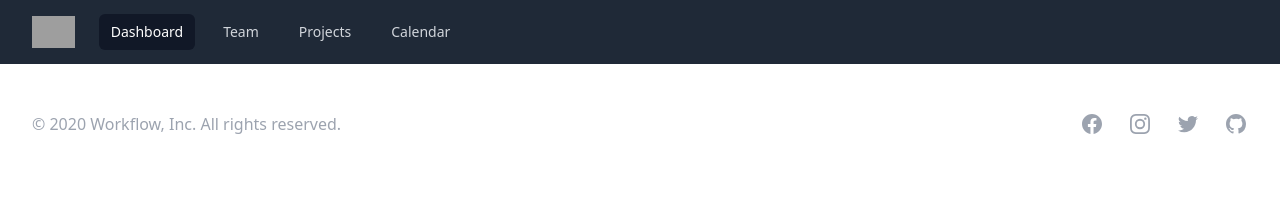
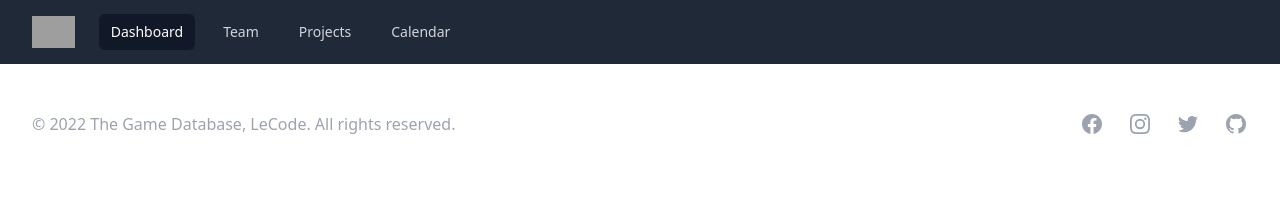
Before and after one commit to lecode-dev/games-api, a React (Create React App) app: page / in a window 1280 px wide. Shown: the top 202 px of the page. Built offline with nearby package versions, Linux system fonts and the light colour scheme; grey boxes are pictures that could not be loaded.

Commit message:
Changing date and project name

```diff
--- a/src/components/Footer.tsx
+++ b/src/components/Footer.tsx
@@ -63,7 +63,7 @@ const navigation = [
             ))}
           </div>
           <div className="mt-8 md:mt-0 md:order-1">
-            <p className="text-center text-base text-gray-400">&copy; 2020 Workflow, Inc. All rights reserved.</p>
+            <p className="text-center text-base text-gray-400">&copy; 2022 The Game Database, LeCode. All rights reserved.</p>
           </div>
         </div>
       </footer>
```
